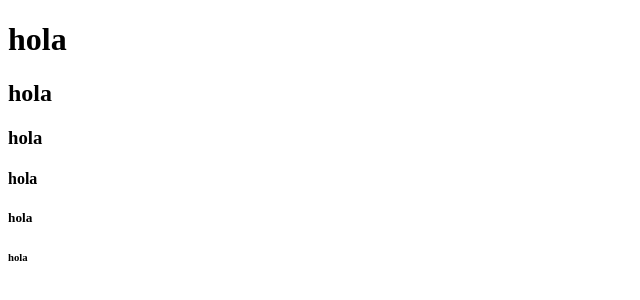
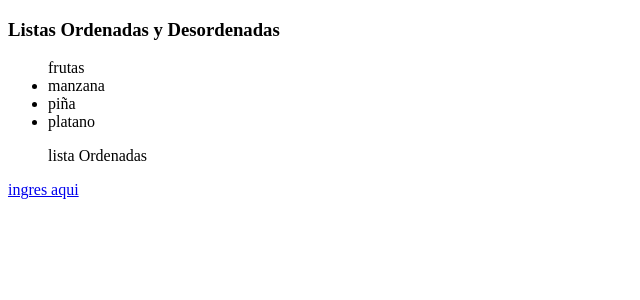
Before and after one commit to chileno45/tecnologia-wed1, a plain HTML site: page index.html in a window 1280 px wide. Shown: the whole page, without its empty margins (0-640 px from the left). Drawn offline with Linux system fonts and the light colour scheme.

Commit message:
Estructura del index

```diff
--- a/index.html
+++ b/index.html
@@ -1,17 +1,33 @@
-<!DOCTYPE html>
-<html lang="en">
-<head>
-    <meta charset="UTF-8">
+<!DOCTYPE html> <!--Indicamos que es html-->
+<html lang="es"><!--Idioma-->
+<head> <!--Cabecera, todo lo que va requerrir el navegador -->
+    <meta charset="UTF-8"> <!--set de caracteres-->
     <meta http-equiv="X-UA-Compatible" content="IE=edge">
-    <meta name="viewport" content="width=device-width, initial-scale=1.0">
-    <title>foto</title>
+    <meta name="viewport" content="width=device-width, initial-scale=1.0"><!--responder-->
+    <title>Mi Pagina</title><!--Titulo de la pagina-->
+    <link rel="stylesheet" href="style.css">
 </head>
 <body>
-    <h1>hola</h1>
-    <h2>hola</h2>
-    <h3>hola</h3>
-    <h4>hola</h4>
-    <h5>hola</h5>
-    <h6>hola</h6>
+    <header>
+        <nav></nav>
+    </header>
+    <main>
+        <section>
+            <article>
+                <h1>Listas Ordenadas y Desordenadas</h1>
+                <ul>
+                    frutas
+                    <li>manzana</li>
+                    <li>piña</li>
+                    <li>platano</li>
+                </ul>
+
+                <ol>
+                    lista Ordenadas
+                </ol>
+            </article>
+            <a href="https://github.com/">ingres aqui</a>
+        </section>
+    </main>
 </body>
 </html>
```
Also changed, not shown: imagenes/grande.jpg (added), imagenes/mediano-2582937 (1).jpg (added), imagenes/pequeño-2582937 (2).jpg (added).
